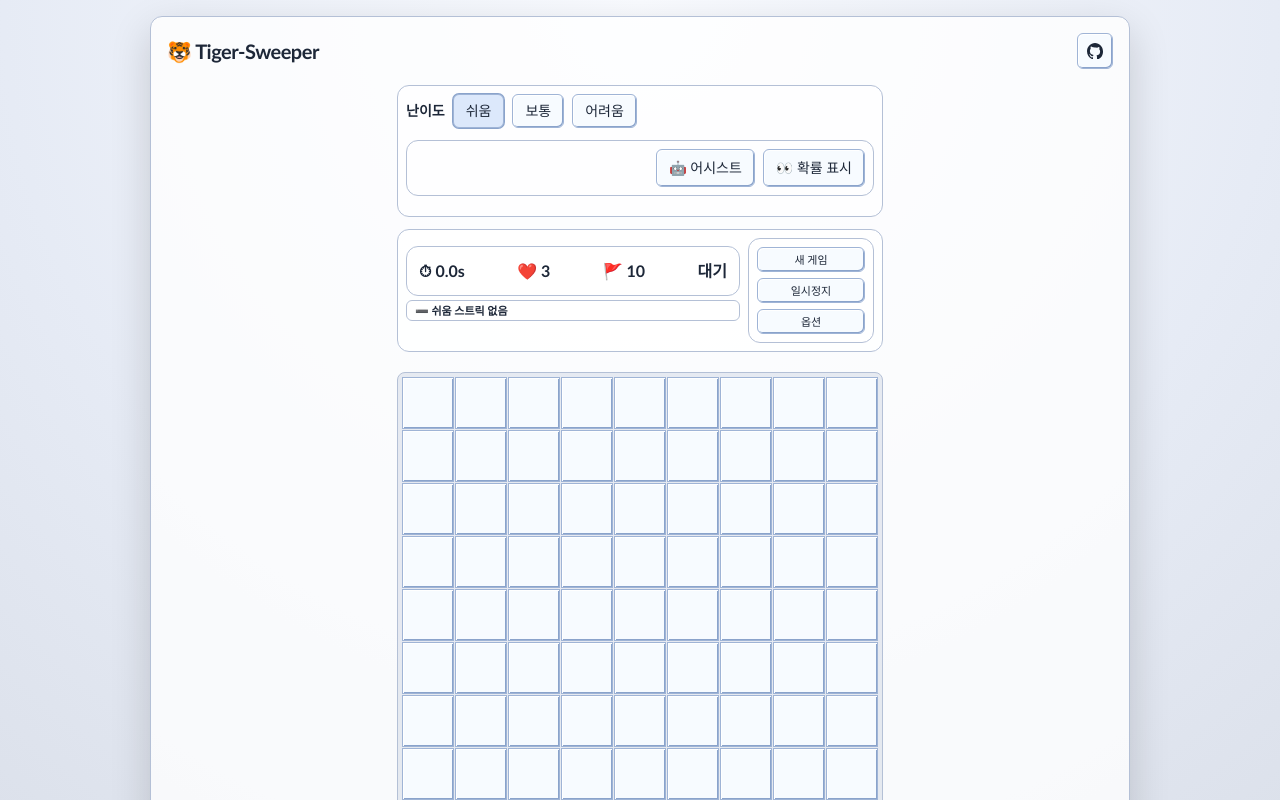
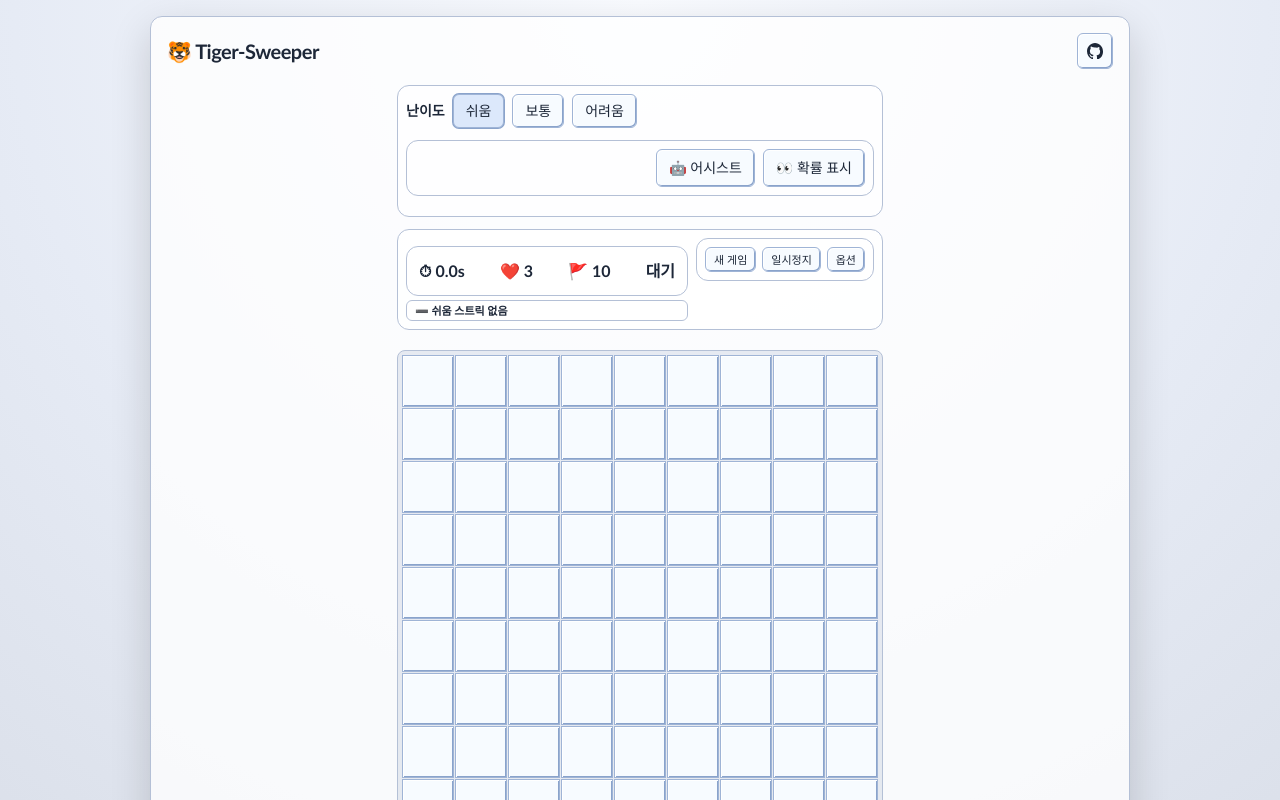
Before and after one commit to MTGVim/tiger-sweeper, a React (Vite) app: page / in a window 1280 px wide. Shown: the top 800 px of the page. Built offline with nearby package versions, Linux system fonts and the light colour scheme.

Commit message:
fix: arrange status-side control buttons horizontally

```diff
--- a/src/App.tsx
+++ b/src/App.tsx
@@ -401,7 +401,7 @@ export const App = () => {
                 {currentStreak.kind === 'win' ? '🔥' : currentStreak.kind === 'lose' ? '💥' : '➖'} {streakLabel}
               </div>
             </div>
-            <div className="flex min-w-0 w-[126px] flex-col justify-start gap-1.5 rounded-xl border border-[var(--border)] bg-white/60 p-2">
+            <div className="flex min-w-0 flex-wrap justify-end gap-1.5 rounded-xl border border-[var(--border)] bg-white/60 p-2">
               <button className="ui-button rounded-md px-2 py-1.5 text-[11px] leading-none" onClick={handleNewGame}>
                 {t.hud.newGame}
               </button>
```
